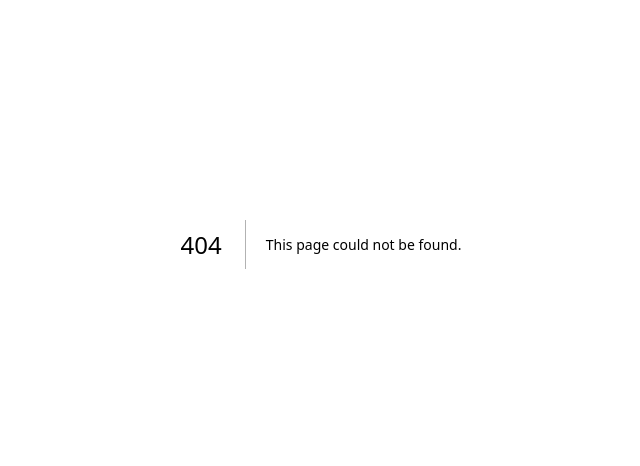
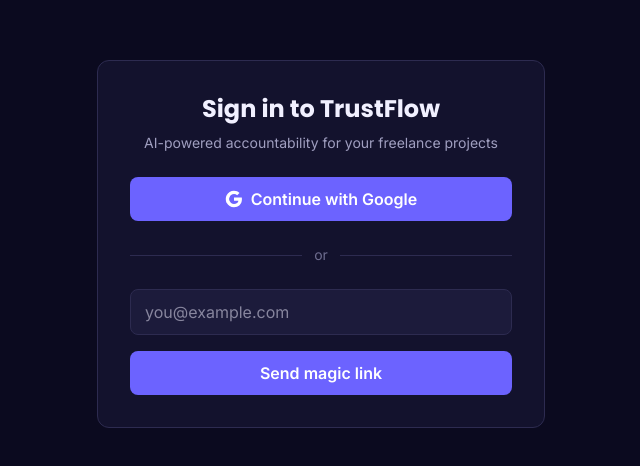
Before and after one commit to Khushi-agarwal1401/TrustFlow, a Next.js app: page /auth/signin in a window 1280 px wide. Before the commit this address had no page. Shown: the part 156-622 px from the top of the page, without its empty margins (319-959 px from the left). Built offline with nearby package versions, Linux system fonts and the light colour scheme.

Commit message:
feat(auth): add /auth/signin page
Google OAuth button + Resend magic-link email input. Calls next-auth
signIn() with provider 'google' or 'resend'. Error state shown inline.
Redirects to / on success via callbackUrl.

```diff
--- /dev/null
+++ b/src/app/auth/signin/page.tsx
@@ -0,0 +1,63 @@
+"use client"
+
+import { signIn } from "next-auth/react"
+import { useState } from "react"
+
+export default function SignInPage() {
+  const [email, setEmail] = useState("")
+  const [sent, setSent] = useState(false)
+
+  return (
+    <div className="min-h-screen flex items-center justify-center p-4">
+      <div className="card p-8 w-full max-w-md">
+        <h1 className="text-2xl font-bold text-center mb-2" style={{ fontFamily: "var(--font-poppins)" }}>
+          Sign in to TrustFlow
+        </h1>
+        <p className="text-text-secondary text-center text-sm mb-6">
+          AI-powered accountability for your freelance projects
+        </p>
+
+        <button
+          onClick={() => signIn("google", { callbackUrl: "/" })}
+          className="btn-primary w-full flex items-center justify-center gap-2 mb-4"
+        >
+          <svg width="18" height="18" viewBox="0 0 24 24"><path fill="currentColor" d="M22.56 12.25c0-.78-.07-1.53-.2-2.25H12v4.26h5.92a5.06 5.06 0 0 1-2.2 3.32v2.77h3.57c2.08-1.92 3.28-4.74 3.28-8.1z"/><path fill="currentColor" d="M12 23c2.97 0 5.46-.98 7.28-2.66l-3.57-2.77c-.98.66-2.23 1.06-3.71 1.06-2.86 0-5.29-1.93-6.16-4.53H2.18v2.84C3.99 20.53 7.7 23 12 23z"/><path fill="currentColor" d="M5.84 14.09c-.22-.66-.35-1.36-.35-2.09s.13-1.43.35-2.09V7.07H2.18C1.43 8.55 1 10.22 1 12s.43 3.45 1.18 4.93l2.85-2.22.81-.62z"/><path fill="currentColor" d="M12 5.38c1.62 0 3.06.56 4.21 1.64l3.15-3.15C17.45 2.09 14.97 1 12 1 7.7 1 3.99 3.47 2.18 7.07l3.66 2.84c.87-2.6 3.3-4.53 6.16-4.53z"/></svg>
+          Continue with Google
+        </button>
+
+        <div className="relative my-6">
+          <div className="absolute inset-0 flex items-center"><div className="w-full border-t border-border-subtle" /></div>
+          <div className="relative flex justify-center"><span className="bg-bg-surface px-3 text-text-muted text-sm">or</span></div>
+        </div>
+
+        {sent ? (
+          <div className="text-center p-4 bg-accent-subtle rounded-lg">
+            <p className="text-text-primary font-medium">Check your email!</p>
+            <p className="text-text-secondary text-sm mt-1">A magic link has been sent to {email}</p>
+          </div>
+        ) : (
+          <form
+            onSubmit={(e) => {
+              e.preventDefault()
+              signIn("resend", { email, callbackUrl: "/" })
+              setSent(true)
+            }}
+            className="space-y-4"
+          >
+            <input
+              type="email"
+              placeholder="you@example.com"
+              value={email}
+              onChange={(e) => setEmail(e.target.value)}
+              className="input"
+              required
+            />
+            <button type="submit" className="btn-primary w-full">
+              Send magic link
+            </button>
+          </form>
+        )}
+      </div>
+    </div>
+  )
+}
```
